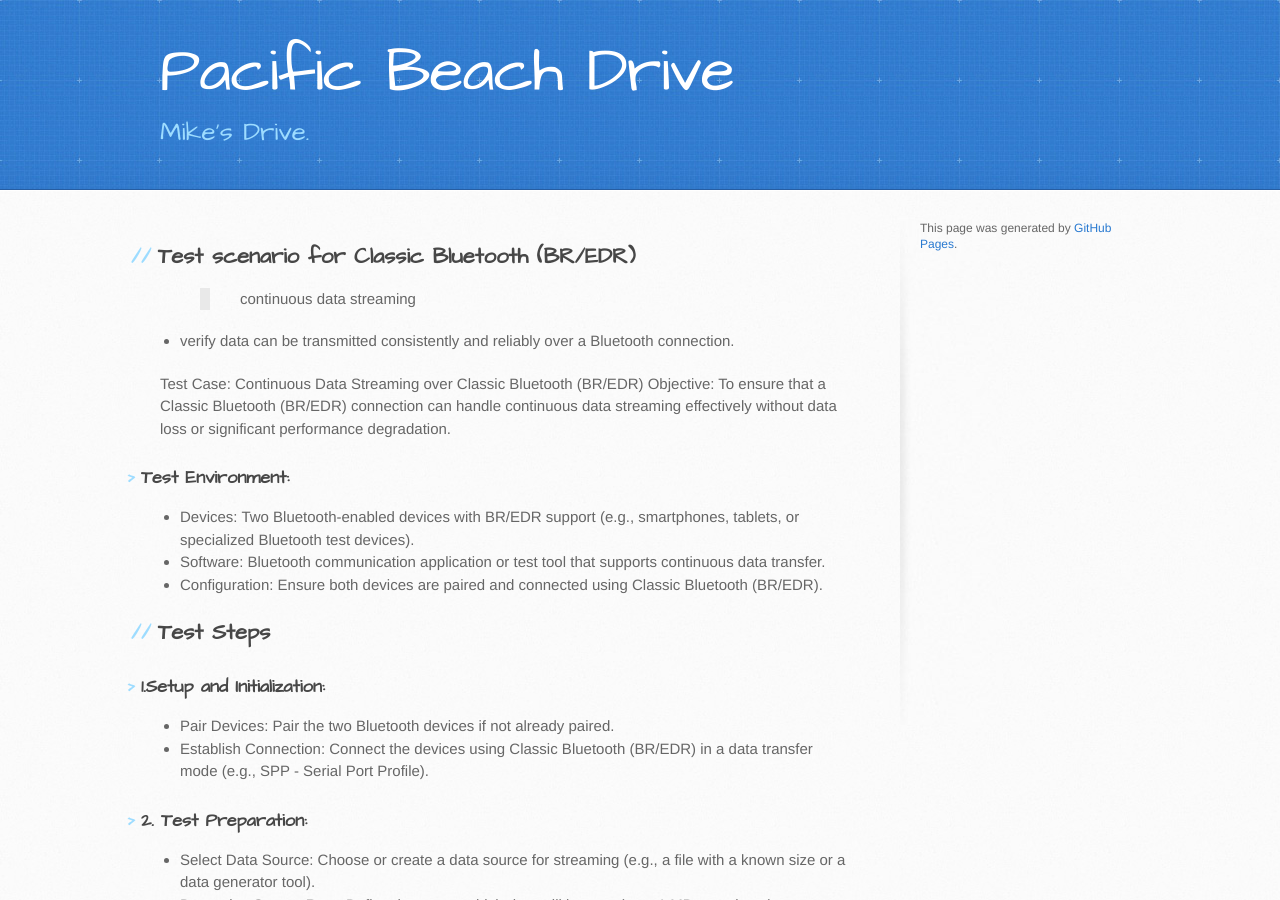
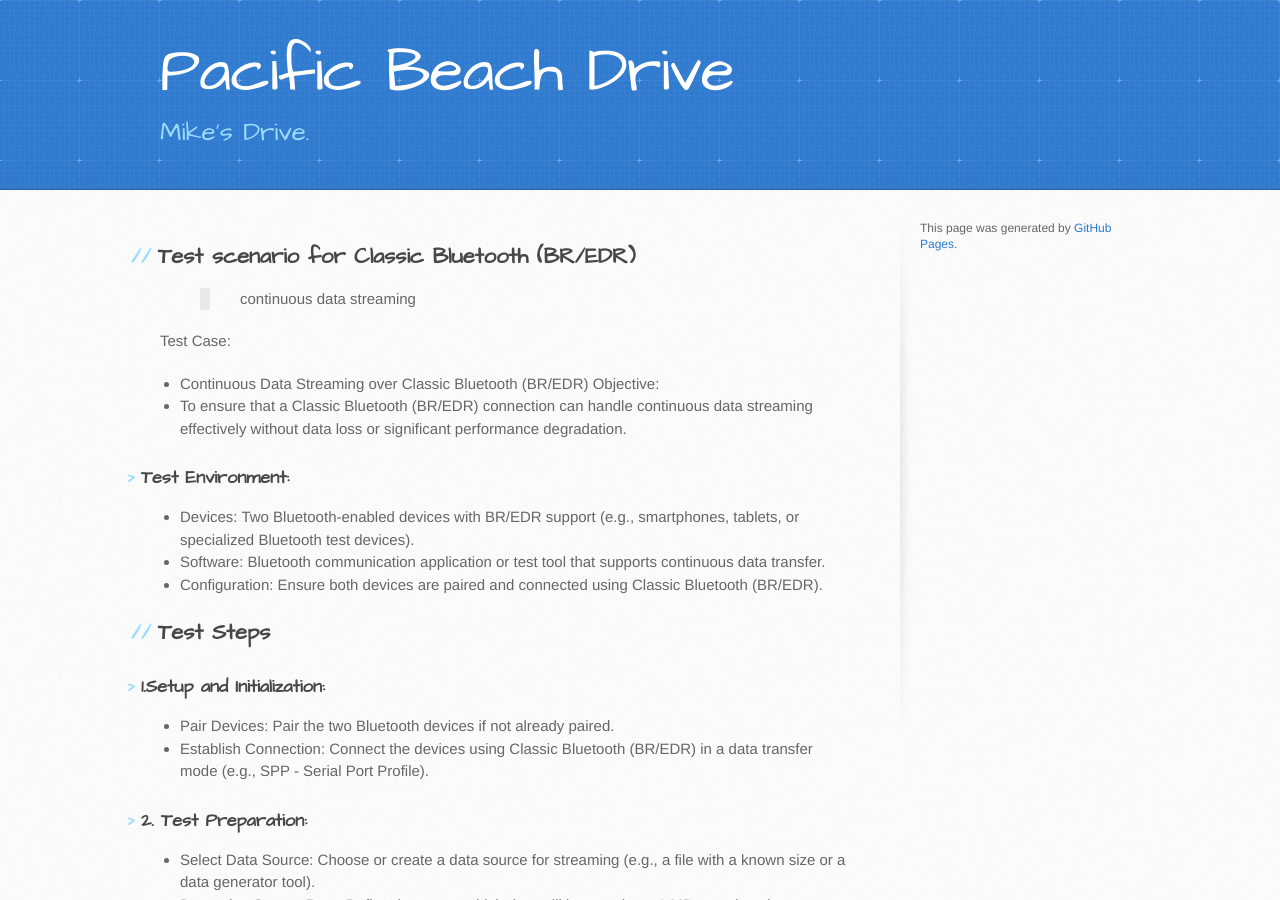
Before and after one commit to trumpfheller/trumpfheller.github.io, a Jekyll site: the page built from testing/bt_scenario_ClassicBluetooth.md, in a window 1280 px wide and 900 px high. Built offline with Jekyll 4.4.1, drawn with Linux system fonts in a browser that asks for light colours.

Commit message:
Update bt_scenario_ClassicBluetooth.md

```diff
--- a/testing/bt_scenario_ClassicBluetooth.md
+++ b/testing/bt_scenario_ClassicBluetooth.md
@@ -5,11 +5,10 @@ layout: default
 ## Test scenario for Classic Bluetooth (BR/EDR)
 > continuous data streaming
 
-* verify data can be transmitted consistently and reliably over a Bluetooth connection.
-
-Test Case: Continuous Data Streaming over Classic Bluetooth (BR/EDR)
+Test Case:
+* Continuous Data Streaming over Classic Bluetooth (BR/EDR)
 Objective:
-To ensure that a Classic Bluetooth (BR/EDR) connection can handle continuous data streaming effectively without data loss or significant performance degradation.
+* To ensure that a Classic Bluetooth (BR/EDR) connection can handle continuous data streaming effectively without data loss or significant performance degradation.
 
 ### Test Environment:
 
```
